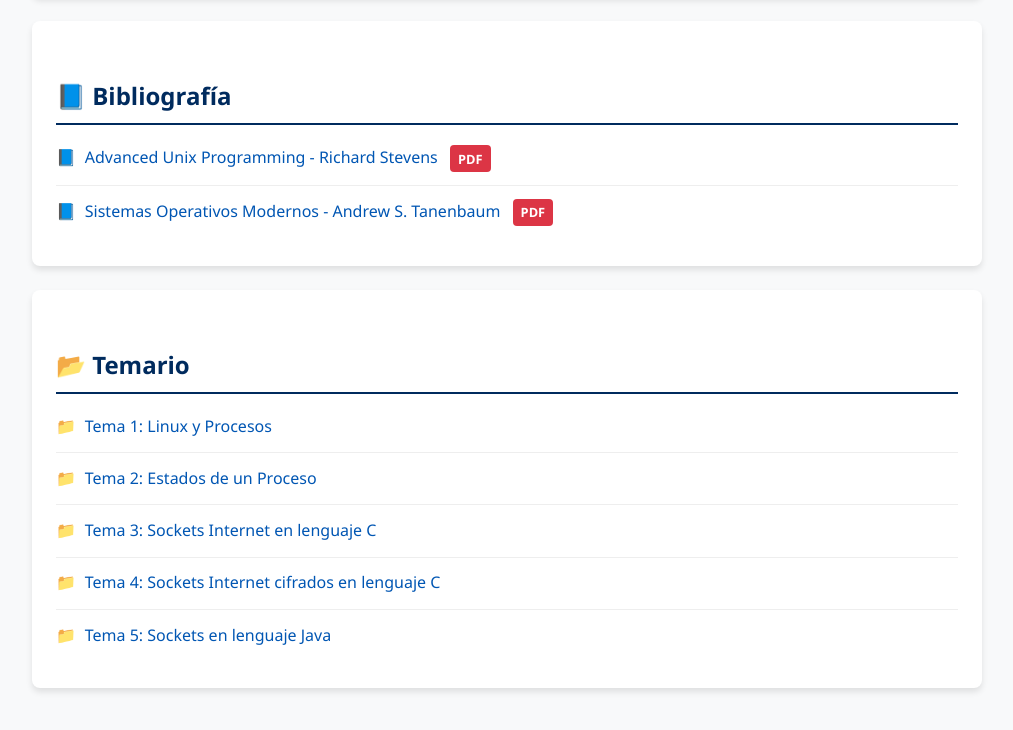
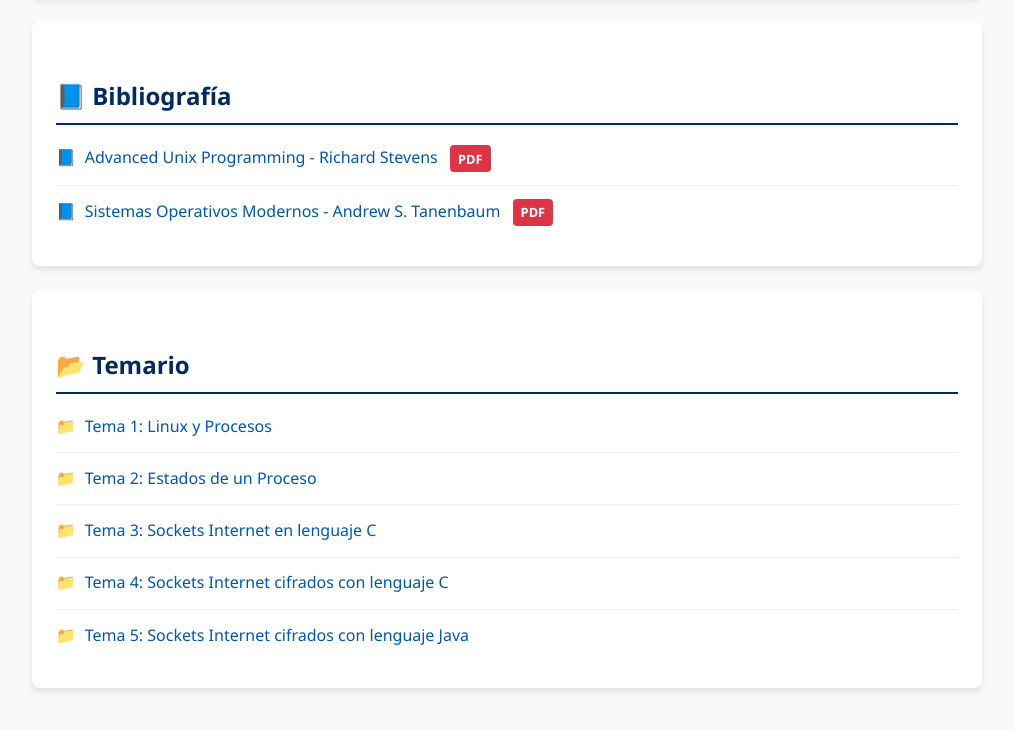
Before and after one commit to CRomanZamitiz/arquitectura-cliente-servidor, a plain HTML site: page index.html in a window 1280 px wide. Shown: the part 1259-1989 px from the top of the page, without its empty margins (133-1146 px from the left). Drawn offline with Linux system fonts and the light colour scheme.

Commit message:
Update index.html

```diff
--- a/index.html
+++ b/index.html
@@ -74,8 +74,8 @@
             <li class="icon-folder"><a href="tema1/">Tema 1: Linux y Procesos</a></li>
             <li class="icon-folder"><a href="tema2/">Tema 2: Estados de un Proceso</a></li>
             <li class="icon-folder"><a href="tema3/">Tema 3: Sockets Internet en lenguaje C</a></li>
-            <li class="icon-folder"><a href="tema4/">Tema 4: Sockets Internet cifrados en lenguaje C</a></li>
-            <li class="icon-folder"><a href="tema5/">Tema 5: Sockets en lenguaje Java</a></li>
+            <li class="icon-folder"><a href="tema4/">Tema 4: Sockets Internet cifrados con lenguaje C</a></li>
+            <li class="icon-folder"><a href="tema5/">Tema 5: Sockets Internet cifrados con lenguaje Java</a></li>
         </ul>
     </div>
 </body>
```
